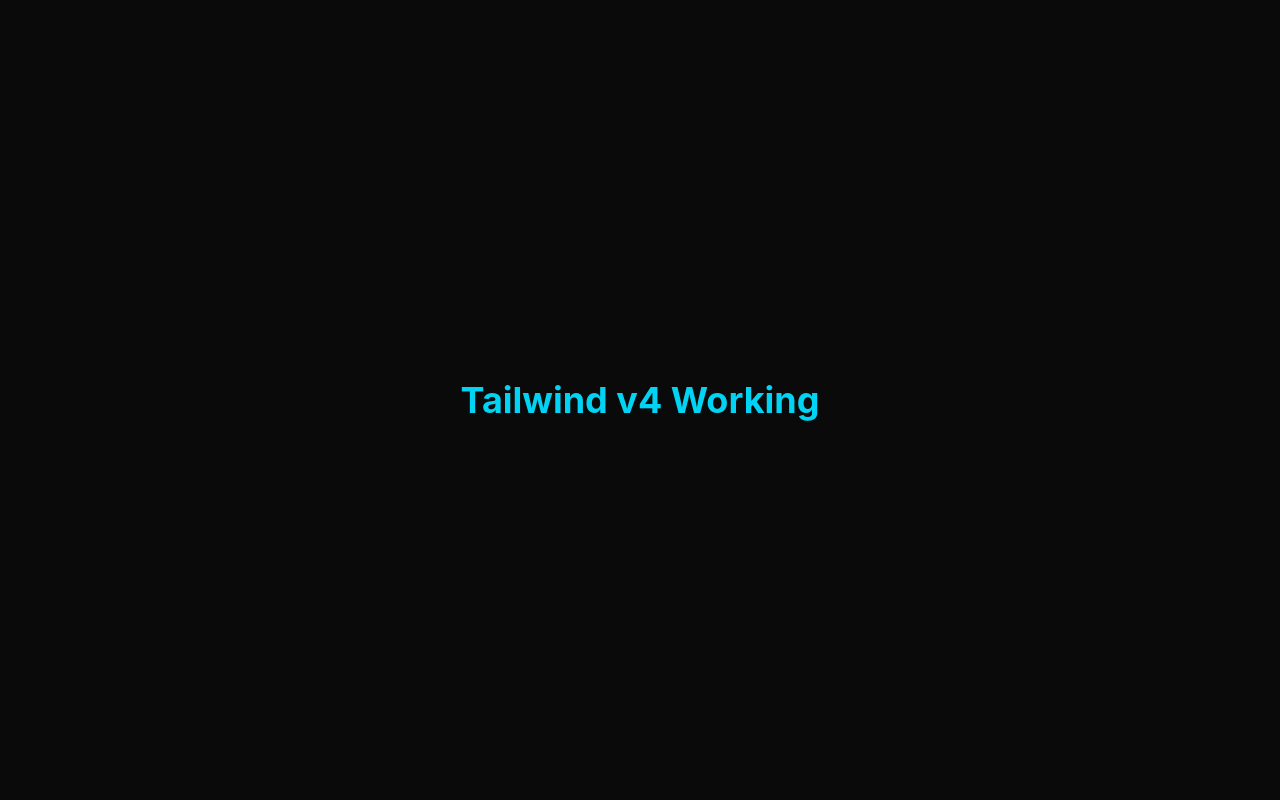
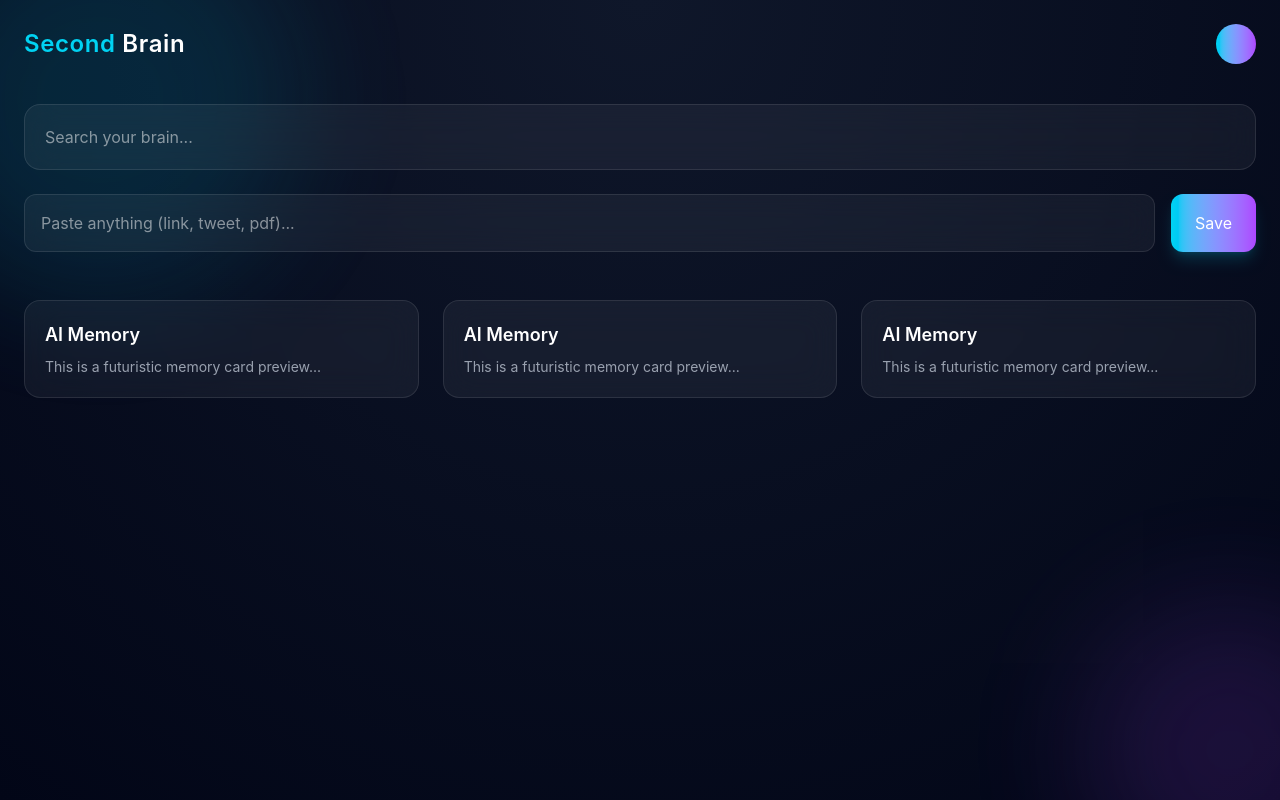
Before and after one commit to waisshaikh/second-brain, a React app in the folder frontend/: page / in a window 1280 px wide. Built offline with nearby package versions, Linux system fonts and the light colour scheme; the HTML template or start-up script is replaced by a standard one.

Commit message:
feat: implement  Dashboard, Navbar, SearchBar, SaveBox, and MemoryCard components.

```diff
--- a/frontend/src/App.jsx
+++ b/frontend/src/App.jsx
@@ -1,15 +1,14 @@
-import React from 'react'
+import { BrowserRouter, Routes, Route } from "react-router-dom";
+import Dashboard from "./pages/Dashboard";
 
-const App = () => {
+function App() {
   return (
-
-    <div className="h-screen flex items-center justify-center">
-      <h1 className="text-4xl font-bold text-cyan-400">
-        Tailwind v4 Working
-      </h1>
-    </div>
-
-  )
+    <BrowserRouter>
+      <Routes>
+        <Route path="/" element={<Dashboard />} />
+      </Routes>
+    </BrowserRouter>
+  );
 }
 
-export default App
+export default App;
--- /dev/null
+++ b/frontend/src/Pages/Dashboard.jsx
@@ -0,0 +1,76 @@
+import { motion } from "framer-motion";
+
+export default function Dashboard() {
+  return (
+    <div className="relative min-h-screen px-6 py-6 overflow-hidden">
+
+      {/* BACKGROUND GLOW */}
+      <div className="absolute inset-0 -z-10">
+        <div className="absolute w-[400px] h-[400px] bg-cyan-500/20 blur-3xl rounded-full top-[-100px] left-[-100px] animate-pulse"></div>
+        <div className="absolute w-[300px] h-[300px] bg-purple-500/20 blur-3xl rounded-full bottom-[-100px] right-[-100px] animate-pulse"></div>
+      </div>
+
+      {/* HEADER */}
+      <div className="flex justify-between items-center">
+        <h1 className="text-2xl font-semibold tracking-wide">
+          <span className="text-cyan-400">Second</span> Brain
+        </h1>
+
+        <div className="w-10 h-10 rounded-full bg-gradient-to-r from-cyan-400 to-purple-500"></div>
+      </div>
+
+      {/* SEARCH */}
+      <motion.div
+        initial={{ opacity: 0, y: 40 }}
+        animate={{ opacity: 1, y: 0 }}
+        className="mt-10"
+      >
+        <input
+          placeholder="Search your brain..."
+          className="w-full p-5 rounded-2xl bg-white/5 border border-white/10 backdrop-blur-lg
+          focus:border-cyan-400 focus:ring-2 focus:ring-cyan-400/30 outline-none transition"
+        />
+      </motion.div>
+
+      {/* SAVE BOX */}
+      <div className="flex gap-4 mt-6">
+        <input
+          placeholder="Paste anything (link, tweet, pdf)..."
+          className="flex-1 p-4 rounded-xl bg-white/5 border border-white/10 backdrop-blur-lg"
+        />
+
+        <button
+          className="px-6 rounded-xl bg-gradient-to-r from-cyan-400 to-purple-500
+          hover:opacity-90 transition shadow-lg shadow-cyan-500/20"
+        >
+          Save
+        </button>
+      </div>
+
+      {/* CARDS GRID */}
+      <div className="grid md:grid-cols-3 gap-6 mt-12">
+        {[1, 2, 3].map((item) => (
+          <motion.div
+            key={item}
+            whileHover={{ scale: 1.05 }}
+            transition={{ type: "spring", stiffness: 200 }}
+            className="relative p-5 rounded-2xl bg-white/5 border border-white/10 backdrop-blur-lg
+            hover:border-cyan-400/40 transition group"
+          >
+            {/* Glow effect */}
+            <div className="absolute inset-0 rounded-2xl opacity-0 group-hover:opacity-100 transition
+            bg-gradient-to-r from-cyan-500/10 to-purple-500/10 blur-xl"></div>
+
+            <h2 className="text-lg font-semibold relative z-10">
+              AI Memory
+            </h2>
+
+            <p className="text-sm text-gray-400 mt-2 relative z-10">
+              This is a futuristic memory card preview...
+            </p>
+          </motion.div>
+        ))}
+      </div>
+    </div>
+  );
+}
--- /dev/null
+++ b/frontend/src/components/MemoryCard.jsx
@@ -0,0 +1,20 @@
+import { motion } from "framer-motion";
+
+export default function MemoryCard() {
+  return (
+    <motion.div
+      whileHover={{ scale: 1.03 }}
+      className="p-5 rounded-2xl bg-white/5 border border-white/10 backdrop-blur hover:border-cyan-400 transition"
+    >
+      <h2 className="font-semibold text-lg">Sample Memory</h2>
+      <p className="text-sm text-gray-400 mt-2">
+        This is a saved article or video preview...
+      </p>
+
+      <div className="mt-4 flex gap-2 text-xs">
+        <span className="px-2 py-1 bg-cyan-500/20 rounded">AI</span>
+        <span className="px-2 py-1 bg-purple-500/20 rounded">Tech</span>
+      </div>
+    </motion.div>
+  );
+}
--- /dev/null
+++ b/frontend/src/components/Navbar.jsx
@@ -0,0 +1,11 @@
+export default function Navbar() {
+  return (
+    <div className="flex justify-between items-center px-6 py-4 border-b border-white/10 backdrop-blur">
+      <h1 className="text-xl font-bold text-cyan-400">Second Brain</h1>
+
+      <div className="flex items-center gap-3">
+        <div className="w-8 h-8 bg-gray-500 rounded-full"></div>
+      </div>
+    </div>
+  );
+}
--- /dev/null
+++ b/frontend/src/components/SaveBox.jsx
@@ -0,0 +1,35 @@
+import { useState } from "react";
+import axios from "axios";
+
+export default function SaveBox() {
+  const [url, setUrl] = useState("");
+
+  const handleSave = async () => {
+    if (!url) return;
+
+    await axios.post("http://localhost:5000/api/memory/save", {
+      url,
+    });
+
+    setUrl("");
+    alert("Saved !");
+  };
+
+  return (
+    <div className="flex gap-3 mt-6">
+      <input
+        value={url}
+        onChange={(e) => setUrl(e.target.value)}
+        placeholder="Paste URL..."
+        className="flex-1 p-3 rounded-xl bg-white/5 border border-white/10"
+      />
+
+      <button
+        onClick={handleSave}
+        className="px-6 bg-cyan-500 rounded-xl hover:bg-cyan-400 transition"
+      >
+        Save
+      </button>
+    </div>
+  );
+}
--- /dev/null
+++ b/frontend/src/components/SearchBar.jsx
@@ -0,0 +1,13 @@
+import { motion } from "framer-motion";
+
+export default function SearchBar() {
+  return (
+    <motion.input
+      initial={{ opacity: 0, y: 30 }}
+      animate={{ opacity: 1, y: 0 }}
+      transition={{ duration: 0.5 }}
+      placeholder="Search your brain..."
+      className="w-full p-4 rounded-xl bg-white/5 border border-white/10 backdrop-blur outline-none focus:border-cyan-400"
+    />
+  );
+}
--- a/frontend/src/index.css
+++ b/frontend/src/index.css
@@ -1,7 +1,9 @@
 @import "tailwindcss";
 
 
+
 body {
-  background: #0a0a0a;
+  background: radial-gradient(circle at top, #0f172a, #020617);
   color: white;
+  font-family: "Inter", sans-serif;
 }
```
